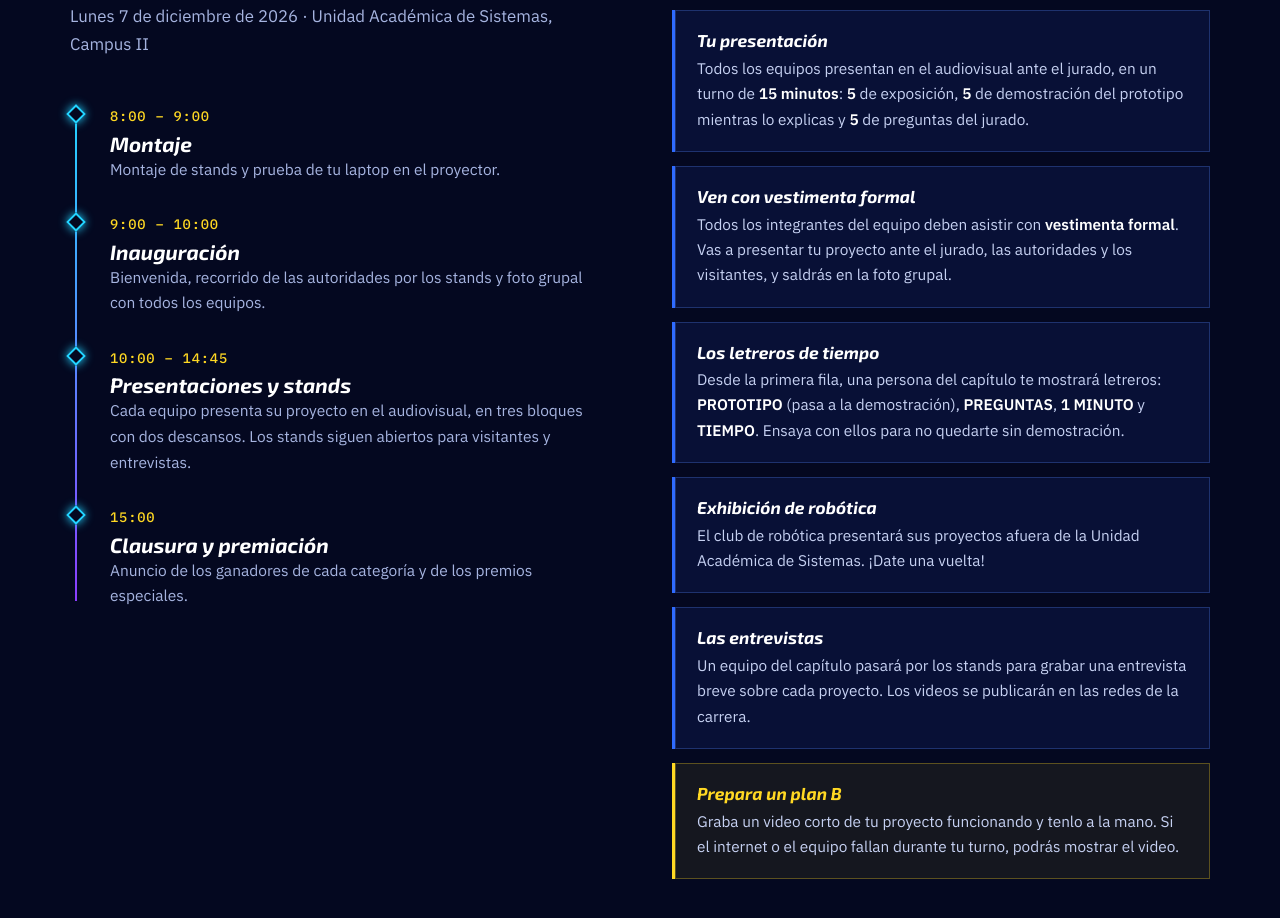
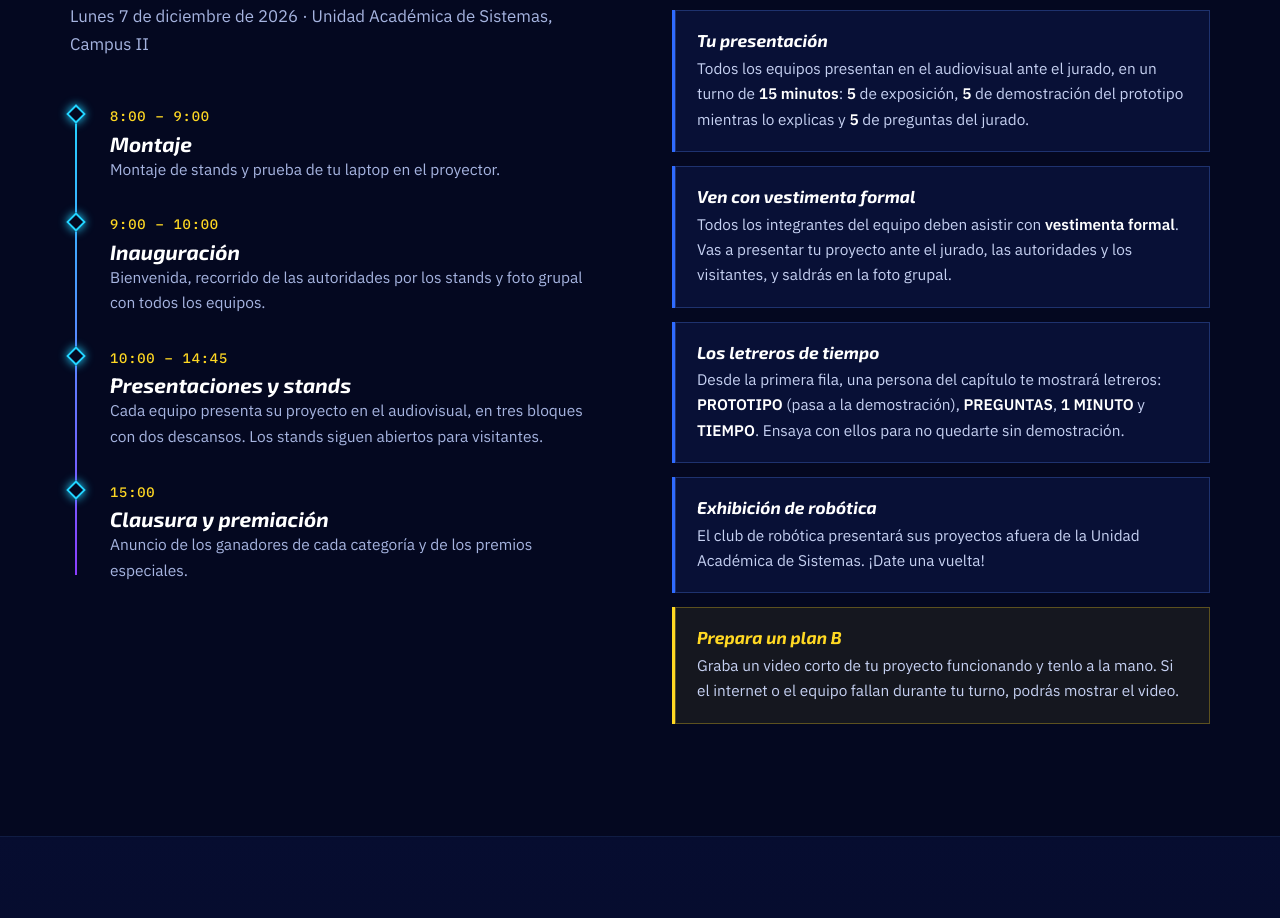
Before and after one commit to alexsdx/expo-sistemas-2026, a plain HTML site: page index.html in a window 1280 px wide. Shown: the part 6147-7065 px from the top of the page. Drawn offline with Linux system fonts and the light colour scheme.

Commit message:
Quita las entrevistas en los stands
Co-Authored-By: Claude Opus 5.5 <noreply@anthropic.com>

```diff
--- a/index.html
+++ b/index.html
@@ -307,7 +307,7 @@
           <ol class="agenda">
             <li class="reveal"><time>8:00 – 9:00</time><div><h3>Montaje</h3><p>Montaje de stands y prueba de tu laptop en el proyector.</p></div></li>
             <li class="reveal"><time>9:00 – 10:00</time><div><h3>Inauguración</h3><p>Bienvenida, recorrido de las autoridades por los stands y foto grupal con todos los equipos.</p></div></li>
-            <li class="reveal"><time>10:00 – 14:45</time><div><h3>Presentaciones y stands</h3><p>Cada equipo presenta su proyecto en el audiovisual, en tres bloques con dos descansos. Los stands siguen abiertos para visitantes y entrevistas.</p></div></li>
+            <li class="reveal"><time>10:00 – 14:45</time><div><h3>Presentaciones y stands</h3><p>Cada equipo presenta su proyecto en el audiovisual, en tres bloques con dos descansos. Los stands siguen abiertos para visitantes.</p></div></li>
             <li class="reveal"><time>15:00</time><div><h3>Clausura y premiación</h3><p>Anuncio de los ganadores de cada categoría y de los premios especiales.</p></div></li>
           </ol>
         </div>
@@ -332,10 +332,6 @@
           <article class="mini reveal">
             <h3>Exhibición de robótica</h3>
             <p>El club de robótica presentará sus proyectos afuera de la Unidad Académica de Sistemas. ¡Date una vuelta!</p>
-          </article>
-          <article class="mini reveal">
-            <h3>Las entrevistas</h3>
-            <p>Un equipo del capítulo pasará por los stands para grabar una entrevista breve sobre cada proyecto. Los videos se publicarán en las redes de la carrera.</p>
           </article>
           <article class="mini mini--aviso reveal">
             <h3>Prepara un plan B</h3>
```
